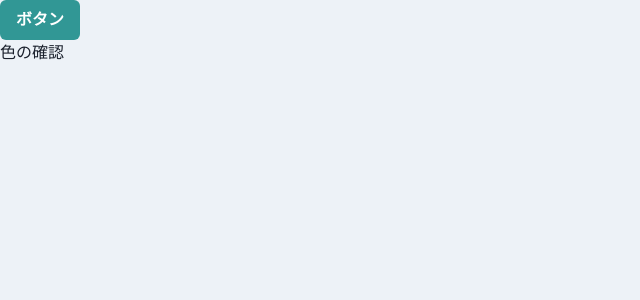
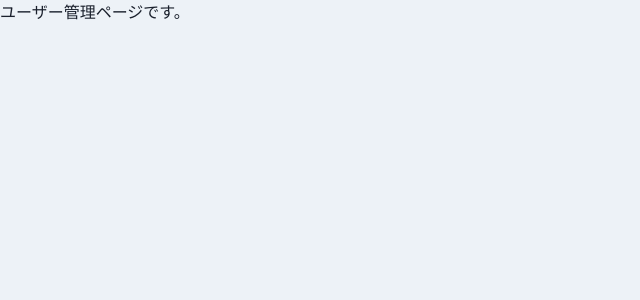
Before and after one commit to knm22mukk/react-chakraui-tutorial, a React (Create React App) app: page /home/user_management in a window 1280 px wide. Shown: the top 300 px of the page, without its empty margins (0-640 px from the left). Built offline with nearby package versions, Linux system fonts and the light colour scheme.

Commit message:
ルーティングの作成

```diff
--- a/package.json
+++ b/package.json
@@ -13,9 +13,11 @@
     "@types/node": "^16.11.56",
     "@types/react": "^18.0.18",
     "@types/react-dom": "^18.0.6",
+    "@types/react-router-dom": "^5.3.3",
     "framer-motion": "^7.2.1",
     "react": "^18.2.0",
     "react-dom": "^18.2.0",
+    "react-router-dom": "^6.3.0",
     "react-scripts": "5.0.1",
     "typescript": "^4.8.2",
     "web-vitals": "^2.1.4"
--- a/src/App.tsx
+++ b/src/App.tsx
@@ -1,11 +1,14 @@
-import { Button, ChakraProvider } from '@chakra-ui/react';
+import { ChakraProvider } from '@chakra-ui/react';
+import { BrowserRouter } from 'react-router-dom';
+import { Router } from './router/Router';
 import theme from './theme/theme';
 
 function App() {
   return (
     <ChakraProvider theme={theme}>
-      <Button colorScheme='teal'>ボタン</Button>
-      <h2>色の確認</h2>
+      <BrowserRouter>
+        <Router />
+      </BrowserRouter>
     </ChakraProvider>
   );
 }
--- /dev/null
+++ b/src/components/pages/Home.tsx
@@ -0,0 +1,9 @@
+import { FC } from 'react';
+
+export const Home: FC = () => {
+  return (
+    <div>
+      <h1>ホームです</h1>
+    </div>
+  );
+};
--- /dev/null
+++ b/src/components/pages/Login.tsx
@@ -0,0 +1,9 @@
+import { FC } from 'react';
+
+export const Login: FC = () => {
+  return (
+    <div>
+      <h1>ログインページです。</h1>
+    </div>
+  );
+};
--- /dev/null
+++ b/src/components/pages/Page404.tsx
@@ -0,0 +1,7 @@
+export const Page404 = () => {
+  return (
+    <div>
+      <h1>ページが見つかりませんでした。</h1>
+    </div>
+  );
+};
--- /dev/null
+++ b/src/components/pages/Setting.tsx
@@ -0,0 +1,9 @@
+import { FC } from 'react';
+
+export const Setting: FC = () => {
+  return (
+    <div>
+      <h1>セッティングページです。</h1>
+    </div>
+  );
+};
--- /dev/null
+++ b/src/components/pages/UserManagement.tsx
@@ -0,0 +1,9 @@
+import { FC } from 'react';
+
+export const UserManagement: FC = () => {
+  return (
+    <div>
+      <h1>ユーザー管理ページです。</h1>
+    </div>
+  );
+};
--- /dev/null
+++ b/src/router/HomeRoutes.tsx
@@ -0,0 +1,18 @@
+import { Home } from '../components/pages/Home';
+import { Setting } from '../components/pages/Setting';
+import { UserManagement } from '../components/pages/UserManagement';
+
+export const homeRoutes = [
+  {
+    path: '/home',
+    children: <Home />,
+  },
+  {
+    path: '/home/user_management',
+    children: <UserManagement />,
+  },
+  {
+    path: '/home/setting',
+    children: <Setting />,
+  },
+];
--- /dev/null
+++ b/src/router/Router.tsx
@@ -0,0 +1,17 @@
+import { FC } from 'react';
+import { Route, Routes } from 'react-router-dom';
+import { Login } from '../components/pages/Login';
+import { Page404 } from '../components/pages/Page404';
+import { homeRoutes } from './HomeRoutes';
+
+export const Router: FC = () => {
+  return (
+    <Routes>
+      <Route path='/' element={<Login />} />
+      {homeRoutes.map((route) => (
+        <Route key={route.path} path={route.path} element={route.children} />
+      ))}
+      <Route path='/*' element={<Page404 />} />
+    </Routes>
+  );
+};
```
Also changed, not shown: 1 other file (tests, documents, lock files or other folders).
